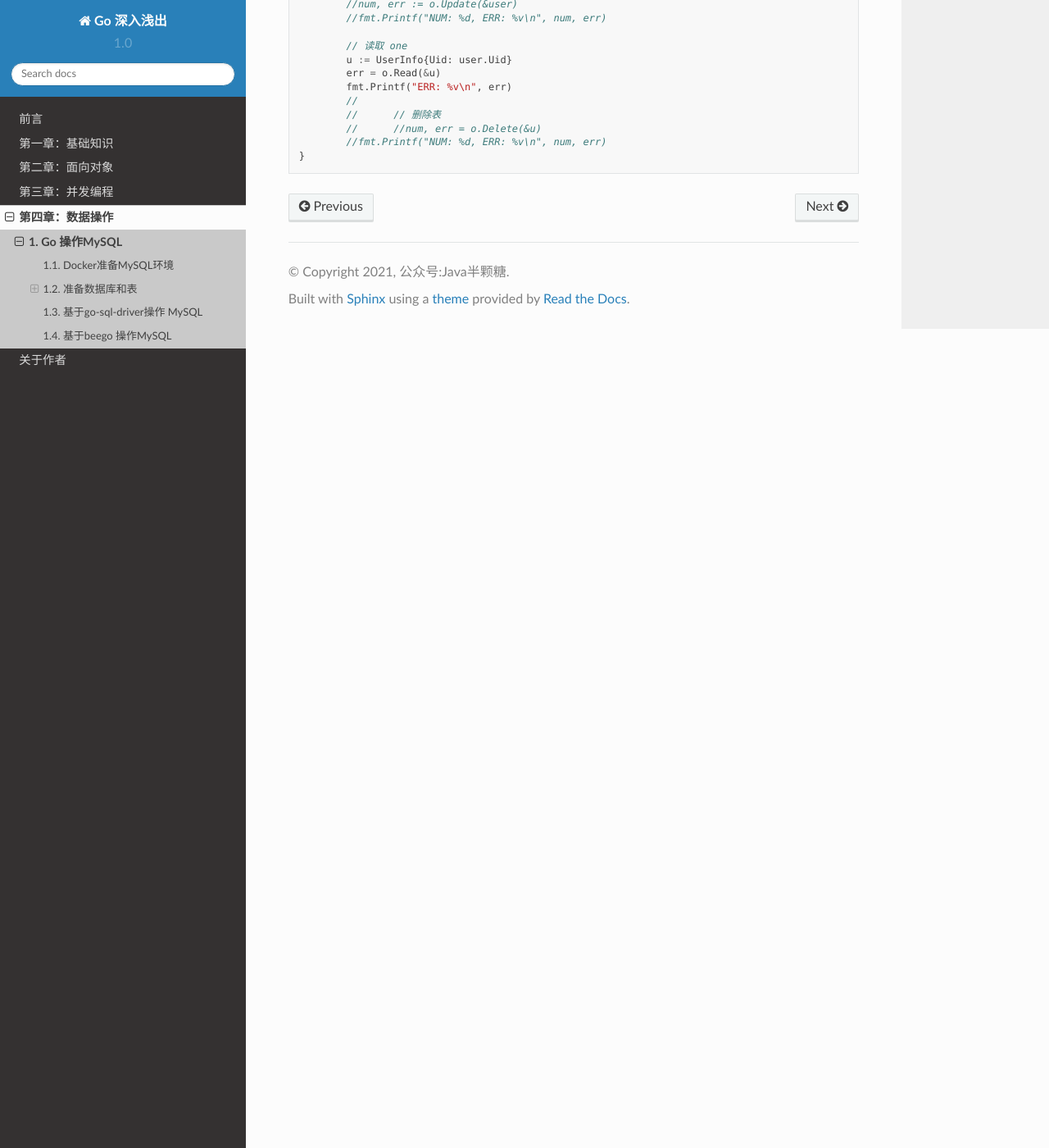
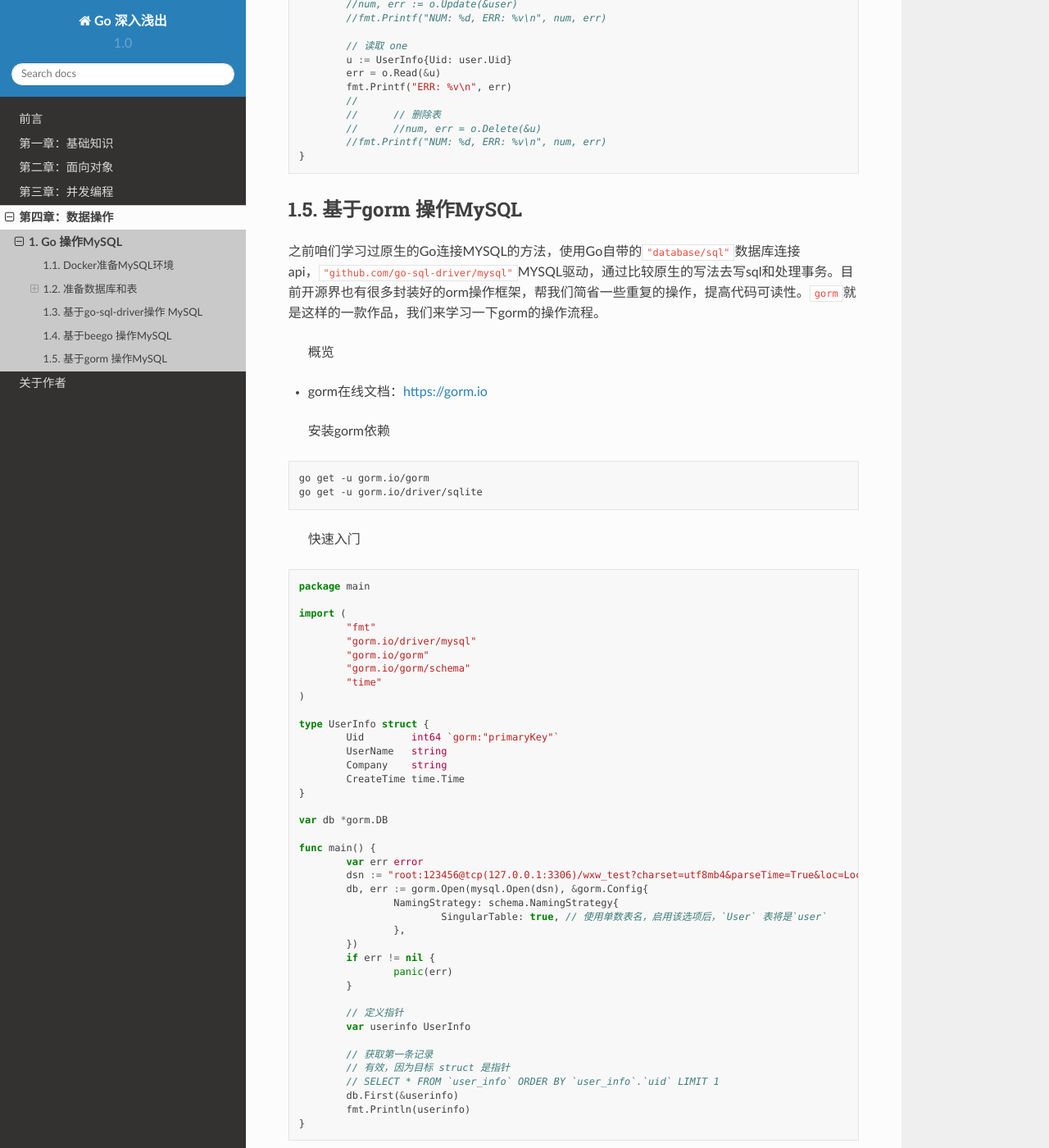
Before and after one commit to iswxw/wxw-go, a Sphinx documentation site: the page built from source/w04/w04_mysql.md, in a window 1280 px wide and 1400 px high, scrolled down 5272 px. Shown: the whole window at 82% size. Built offline with Sphinx 7.4.7 and the Read the Docs theme 2.0.0, drawn with Linux system fonts in a browser that asks for light colours; pages that are not in the unit, such as notebooks, are missing from menus.

Commit message:
gorm 操作mysql

````diff
--- a/source/w04/w04_mysql.md
+++ b/source/w04/w04_mysql.md
@@ -292,3 +292,64 @@
 	//fmt.Printf("NUM: %d, ERR: %v\n", num, err)
 }
 ```
+
+### 基于gorm 操作MySQL
+
+之前咱们学习过原生的Go连接MYSQL的方法，使用Go自带的`"database/sql"`数据库连接api，`"github.com/go-sql-driver/mysql"`MYSQL驱动，通过比较原生的写法去写sql和处理事务。目前开源界也有很多封装好的orm操作框架，帮我们简省一些重复的操作，提高代码可读性。`gorm`就是这样的一款作品，我们来学习一下gorm的操作流程。
+
+> 概览
+
+- gorm在线文档：[https://gorm.io](https://gorm.io/zh_CN/docs/index.html)
+
+> 安装gorm依赖
+
+```bash
+go get -u gorm.io/gorm
+go get -u gorm.io/driver/sqlite
+```
+
+> 快速入门
+
+```go
+package main
+
+import (
+	"fmt"
+	"gorm.io/driver/mysql"
+	"gorm.io/gorm"
+	"gorm.io/gorm/schema"
+	"time"
+)
+
+type UserInfo struct {
+	Uid        int64 `gorm:"primaryKey"`
+	UserName   string
+	Company    string
+	CreateTime time.Time
+}
+
+var db *gorm.DB
+
+func main() {
+	var err error
+	dsn := "root:123456@tcp(127.0.0.1:3306)/wxw_test?charset=utf8mb4&parseTime=True&loc=Local"
+	db, err := gorm.Open(mysql.Open(dsn), &gorm.Config{
+		NamingStrategy: schema.NamingStrategy{
+			SingularTable: true, // 使用单数表名，启用该选项后，`User` 表将是`user`
+		},
+	})
+	if err != nil {
+		panic(err)
+	}
+
+	// 定义指针
+	var userinfo UserInfo
+
+	// 获取第一条记录
+	// 有效，因为目标 struct 是指针
+	// SELECT * FROM `user_info` ORDER BY `user_info`.`uid` LIMIT 1
+	db.First(&userinfo)
+	fmt.Println(userinfo)
+}
+
+```
````
Also changed, not shown: 11 other files.
